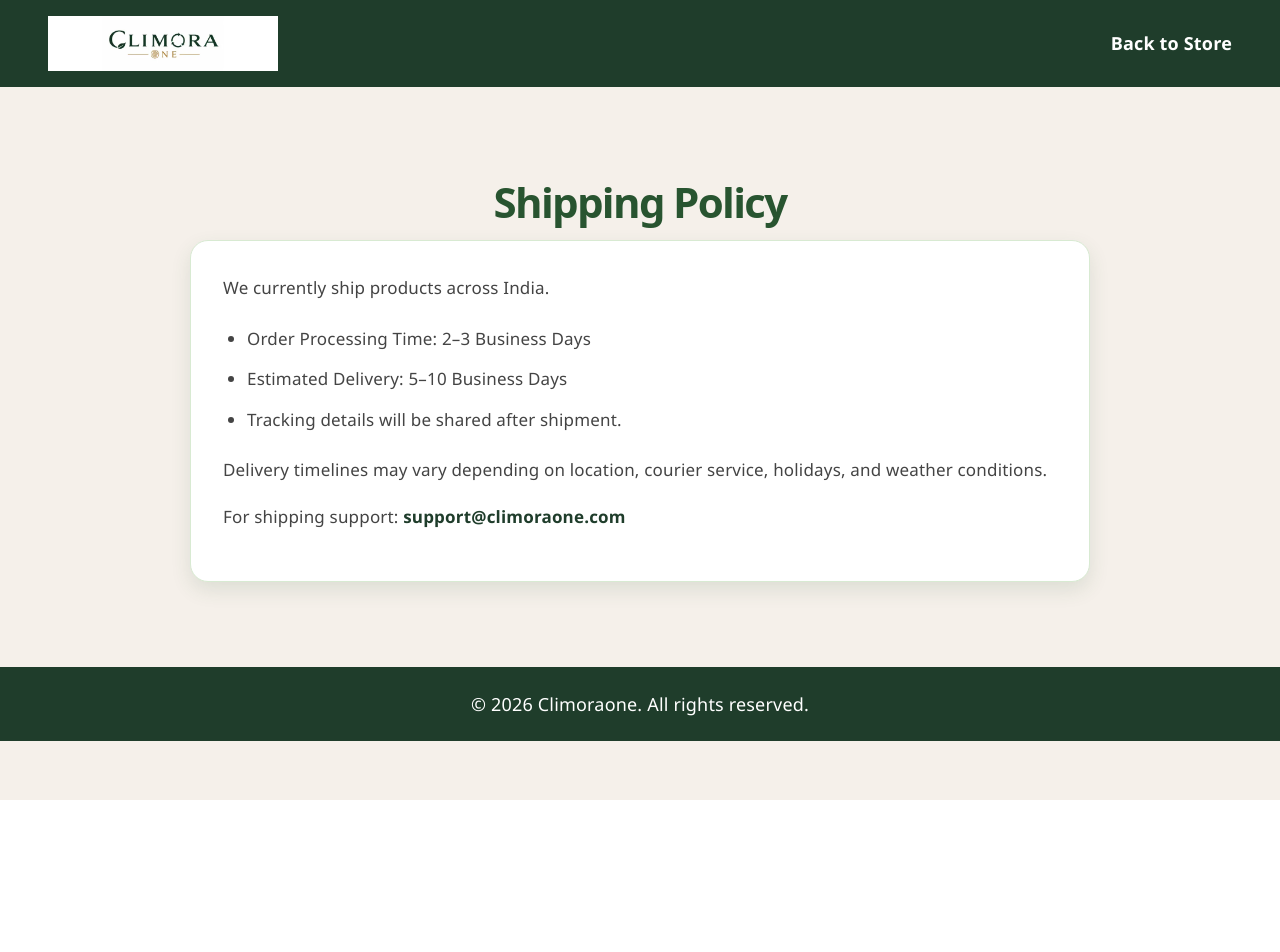
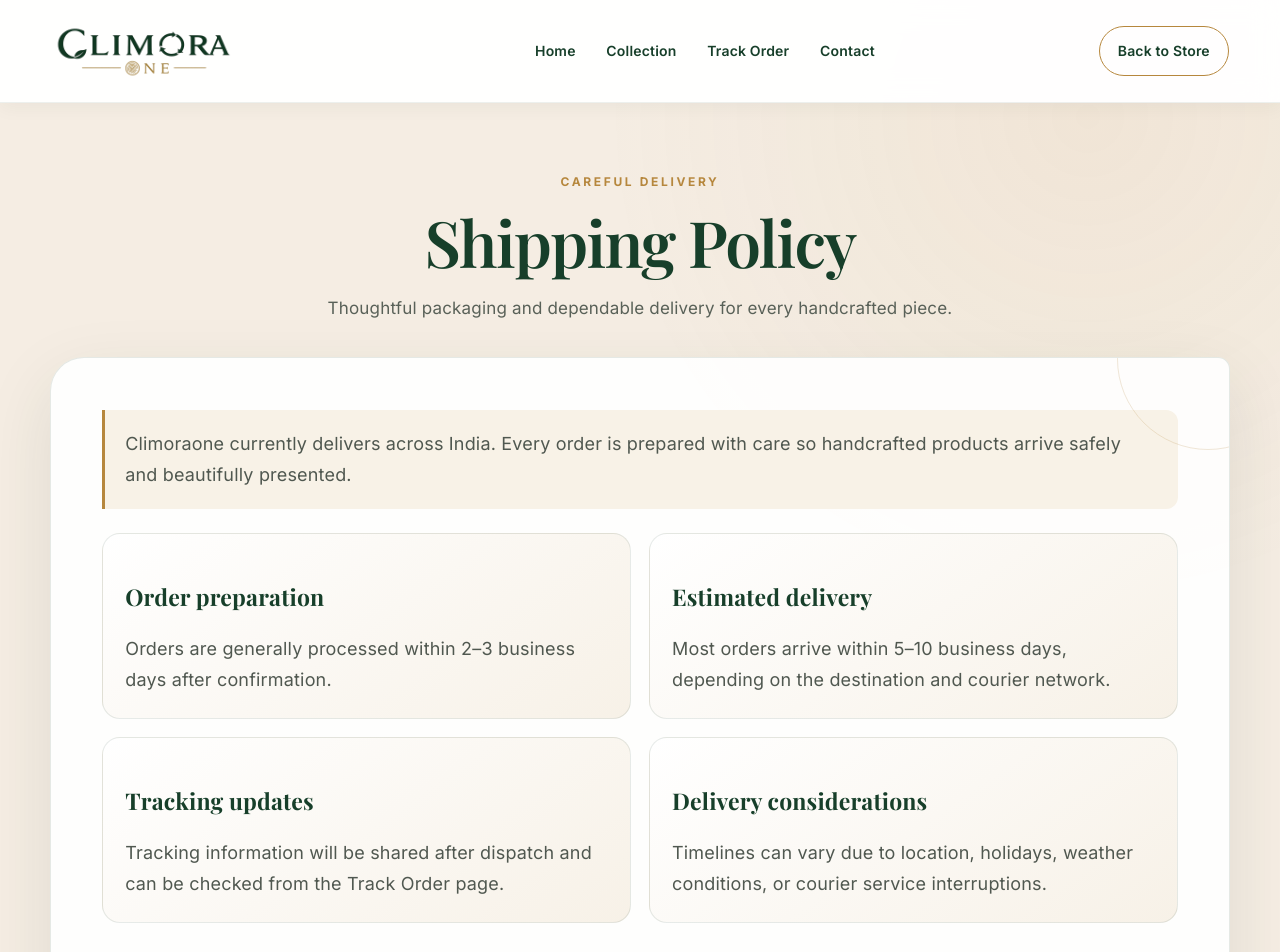
Before and after one commit to mchittimalla2/Climora-one, a React (Vite) app: page /shipping-policy in a window 1280 px wide. Shown: the top 952 px of the page. Before the commit the page ends 800 px from the top, so only its background shows below. Built offline with nearby package versions, Linux system fonts and the light colour scheme.

Commit message:
Redesign shipping policy with premium shared layout

```diff
--- a/src/pages/ShippingPolicy.jsx
+++ b/src/pages/ShippingPolicy.jsx
@@ -1,39 +1,41 @@
-import { Link } from "react-router-dom";
-import "../App.css";
+import { PublicPageLayout } from "../components/PublicPageLayout";
 
 function ShippingPolicy() {
   return (
-    <div>
-      <header className="simple-header">
-        <img src="/images/logo.jpeg" alt="Climoraone" className="header-logo" />
-        <Link to="/">Back to Store</Link>
-      </header>
-      <main className="page-container">
-        <h1>Shipping Policy</h1>
+    <PublicPageLayout
+      eyebrow="Careful delivery"
+      title="Shipping Policy"
+      description="Thoughtful packaging and dependable delivery for every handcrafted piece."
+    >
+      <p className="policy-intro">
+        Climoraone currently delivers across India. Every order is prepared with care so handcrafted products arrive safely and beautifully presented.
+      </p>
 
-        <div className="policy-card">
-          <p>We currently ship products across India.</p>
+      <div className="policy-grid">
+        <section className="policy-panel">
+          <h3>Order preparation</h3>
+          <p>Orders are generally processed within 2–3 business days after confirmation.</p>
+        </section>
 
-          <ul>
-            <li>Order Processing Time: 2–3 Business Days</li>
-            <li>Estimated Delivery: 5–10 Business Days</li>
-            <li>Tracking details will be shared after shipment.</li>
-          </ul>
+        <section className="policy-panel">
+          <h3>Estimated delivery</h3>
+          <p>Most orders arrive within 5–10 business days, depending on the destination and courier network.</p>
+        </section>
 
-          <p>
-            Delivery timelines may vary depending on location, courier service,
-            holidays, and weather conditions.
-          </p>
+        <section className="policy-panel">
+          <h3>Tracking updates</h3>
+          <p>Tracking information will be shared after dispatch and can be checked from the Track Order page.</p>
+        </section>
 
-          <p>
-            For shipping support: <strong>support@climoraone.com</strong>
-          </p>
-        </div>
-      </main>
-      <footer className="footer-bottom-only">
-        © 2026 Climoraone. All rights reserved.
-      </footer>
-    </div>
+        <section className="policy-panel">
+          <h3>Delivery considerations</h3>
+          <p>Timelines can vary due to location, holidays, weather conditions, or courier service interruptions.</p>
+        </section>
+      </div>
+
+      <h3>Shipping assistance</h3>
+      <p>For delivery support, contact <strong>support@climoraone.com</strong> with your order number.</p>
+    </PublicPageLayout>
   );
 }
 
```
